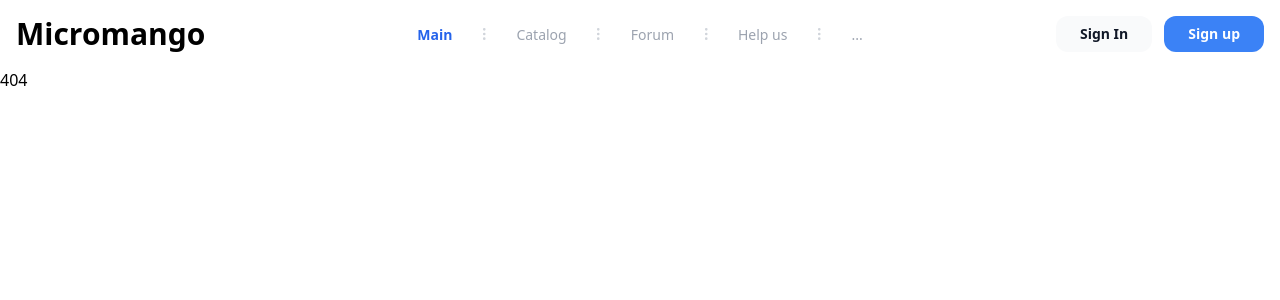
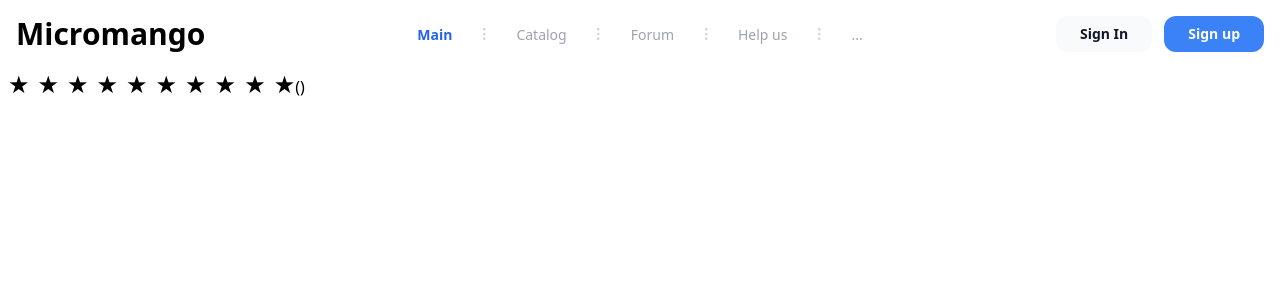
Before and after one commit to cl1ckname/micromango-client, a Next.js app: page /catalog/manga/1/starRating in a window 1280 px wide. Before the commit this address had no page. Shown: the top 300 px of the page. Built offline with nearby package versions, Linux system fonts and the light colour scheme.

Commit message:
add stars rating

```diff
--- a/src/dto/catalog.ts
+++ b/src/dto/catalog.ts
@@ -10,6 +10,12 @@ export interface MangaResponse {
     listStats: Record<number, number>
     likes: number
     liked: boolean
+    rate: Rate
+}
+
+export interface Rate {
+    rate: number,
+    voters: number
 }
 
 export interface MangaEditProperties {
--- a/src/pages/catalog/manga/[id]/index.tsx
+++ b/src/pages/catalog/manga/[id]/index.tsx
@@ -7,6 +7,7 @@ import StatusSelect from "@/pages/catalog/manga/[id]/statusSelect";
 import {fetchJson, fetchOr404, HttpMethod} from "@/common/fetch";
 import {STATUS_LIST} from "@/dto/profile";
 import {useState} from "react";
+import StarRating from "@/pages/catalog/manga/[id]/starRating";
 
 
 export async function getServerSideProps(ctx: GetServerSidePropsContext) {
@@ -34,11 +35,15 @@ export default function MangaPreview(props: MangaResponse) {
         return fetchJson(`${HOST}/api/activity/manga/${props.mangaId}/like`, method)
     }
 
+    async function handleRate(rate: number) {
+        return fetchJson(`${HOST}/api/activity/manga/${props.mangaId}/rate`, "POST", {rate})
+    }
+
     return <div className="my-4 border px-4 shadow-xl sm:mx-4 sm:rounded-xl sm:px-4 sm:py-4 md:mx-auto">
         <a href="/catalog">To catalog</a>
         <div className="flex justify-between">
             <h1 className="text-3xl font-bold leading-9 sm:text-4xl sm:leading-tight">{props.title}</h1>
-            <p className="text-xl font-bold">+{props.likes || 0}</p>
+            <p className="text-xl font-bold">+{props.likes || 0}, &#9733; {props.rate.rate} ({props.rate.voters})</p>
         </div>
         <h3 className="">{props.createdAt}</h3>
         <div className="flex justify-items-center w-full">
@@ -57,6 +62,7 @@ export default function MangaPreview(props: MangaResponse) {
                     </button>
                 </a>
                 <LikeButton liked={liked} onChange={handleLike}/>
+                <StarRating value={props.rate.rate} onChange={handleRate} voters={props.rate.voters || 0}/>
                 <StatusSelect mangaId={props.mangaId} status={props.list}/>
             </div>
             <div className="grow">
--- /dev/null
+++ b/src/pages/catalog/manga/[id]/starRating.tsx
@@ -0,0 +1,37 @@
+import {useState} from "react";
+
+export default function StarRating(props: {
+    value: number
+    voters: number
+    onChange: (rate: number) => any
+}) {
+    const [hover, setHover] = useState(0);
+
+    function handleClick(value: number) {
+        return function () {
+            props.onChange(value)
+        }
+    }
+
+    return (
+        <div className="star-rating">
+            {[...Array(10)].map((star, index) => {
+                index += 1;
+                return (
+                    <button
+                        type="button"
+                        key={index}
+                        className="star text-2xl ml-2"
+                        onClick={handleClick(index)}
+                        onMouseEnter={() => setHover(index)}
+                        onMouseLeave={() => setHover(props.value)}
+                    >
+                        <span
+                            style={{color: index <= (hover || props.value) ? "gold" : "black"}}>&#9733;</span>
+                    </button>
+                );
+            })}
+            ({props.voters})
+        </div>
+    );
+};
--- a/tailwind.config.ts
+++ b/tailwind.config.ts
@@ -23,6 +23,9 @@ const config: Config = {
     {
       pattern: /bg-(.*)-(.*)/,
     },
+    {
+      pattern: /text-(.*)-(.*)/
+    }
   ],
   plugins: [],
 }
```
